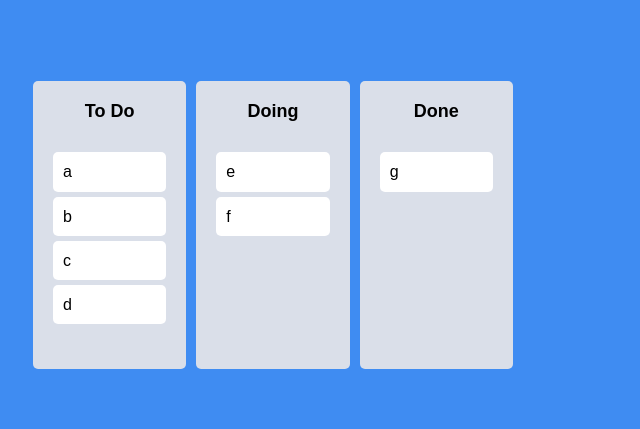
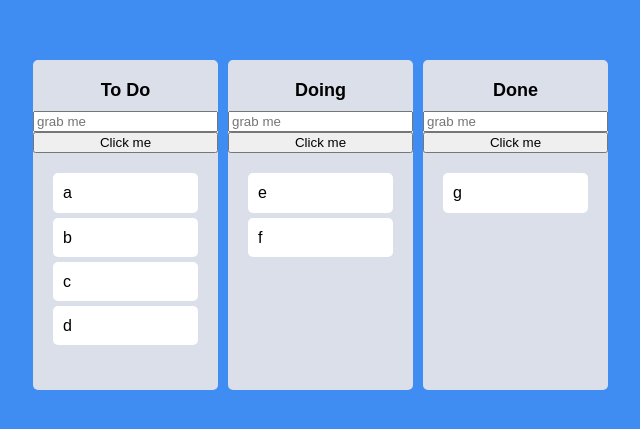
Before and after one commit to soundee10/simple_todo, a React (Create React App) app: page / in a window 1280 px wide. Shown: the part 175-604 px from the top of the page, without its empty margins (367-1007 px from the left). Built offline with nearby package versions, Linux system fonts and the light colour scheme.

Commit message:
#2.7 Using Refs

```diff
--- a/src/components/Board.tsx
+++ b/src/components/Board.tsx
@@ -1,3 +1,4 @@
+import { useRef } from "react";
 import { Droppable } from "react-beautiful-dnd";
 import styled from "styled-components";
 import DraggableCard from "./DraggableCard";
@@ -39,9 +40,15 @@
 }
 
 function Board({toDos, boardId}:IBoardProps){
+        const inputRef = useRef<HTMLInputElement>(null);
+        const onClick = () =>{
+            inputRef.current?.focus();
+        };
         return(
             <Wrapper>
                 <Title>{boardId}</Title>
+                <input ref={inputRef} placeholder="grab me" />
+                <button onClick={onClick}>Click me</button>
                 <Droppable droppableId={boardId}>
                 {(magic, snapshot) => (
                     <Area isDraggingOver={snapshot.isDraggingOver}
```
